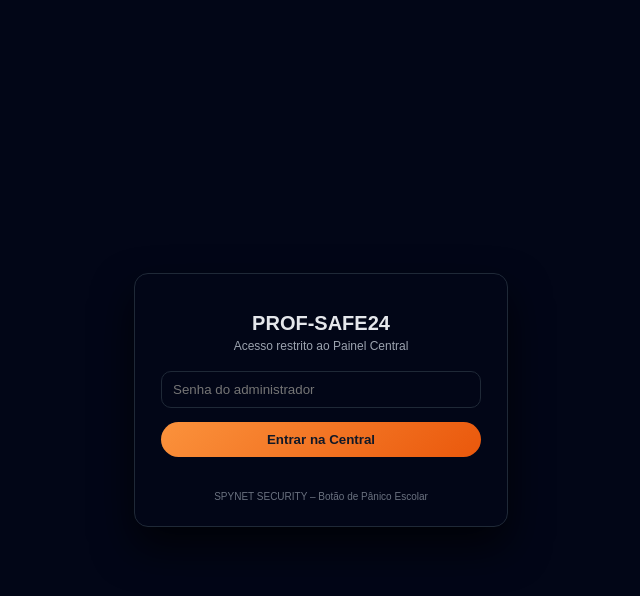
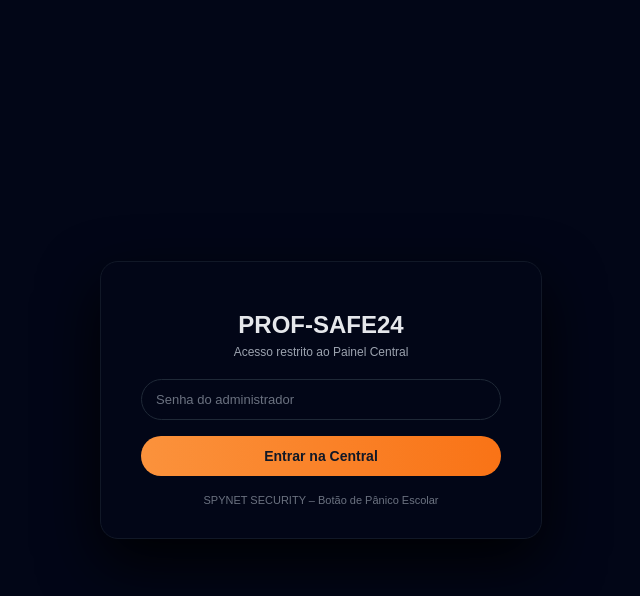
Before and after one commit to salveci2022/prof-safe24-premium-secure, a Flask app: page /login_central in a window 1280 px wide. Shown: the top 596 px of the page, without its empty margins (319-959 px from the left). Run offline with Flask 3, Linux system fonts and the light colour scheme.

Commit message:
Update login_central.html

```diff
--- a/templates/login_central.html
+++ b/templates/login_central.html
@@ -2,88 +2,108 @@
 <html lang="pt-BR">
 <head>
     <meta charset="UTF-8">
-    <title>SPYNET – Acesso Central</title>
+    <title>PROF-SAFE24 – Acesso Central</title>
     <style>
         body {
+            margin: 0;
+            padding: 0;
             background: #020617;
+            font-family: Arial, sans-serif;
             color: #e5e7eb;
-            font-family: Arial, sans-serif;
+            height: 100vh;
             display: flex;
             align-items: center;
             justify-content: center;
-            height: 100vh;
-            margin: 0;
         }
+
         .card {
             background: #020617;
-            border-radius: 14px;
-            border: 1px solid #1f2937;
-            padding: 24px 26px;
-            width: 320px;
-            box-shadow: 0 20px 40px rgba(0,0,0,0.7);
+            border-radius: 18px;
+            padding: 32px 40px;
+            box-shadow: 0 24px 60px rgba(0,0,0,0.9);
             text-align: center;
+            min-width: 360px;
+            border: 1px solid #111827;
         }
+
         h1 {
-            font-size: 20px;
-            margin-bottom: 4px;
+            font-size: 24px;
+            margin-bottom: 6px;
         }
-        p {
+
+        .subtitle {
             font-size: 12px;
             color: #9ca3af;
-            margin-top: 0;
-            margin-bottom: 18px;
+            margin-bottom: 20px;
         }
+
         input {
             width: 100%;
-            padding: 10px 11px;
-            border-radius: 10px;
+            padding: 12px 14px;
+            border-radius: 999px;
             border: 1px solid #1f2937;
             background: #020617;
             color: #e5e7eb;
-            margin-bottom: 10px;
+            font-size: 13px;
             box-sizing: border-box;
         }
+
+        input::placeholder {
+            color: #6b7280;
+        }
+
         .btn {
+            margin-top: 16px;
             width: 100%;
-            padding: 10px 14px;
+            padding: 12px 14px;
             border-radius: 999px;
             border: none;
-            background: linear-gradient(135deg, #fb923c, #ea580c);
+            cursor: pointer;
+            font-weight: bold;
+            font-size: 14px;
+            background: linear-gradient(90deg,#fb923c,#f97316);
             color: #111827;
-            font-weight: bold;
-            cursor: pointer;
-            margin-top: 4px;
         }
+
+        .btn:hover {
+            filter: brightness(1.05);
+        }
+
+        .footer {
+            margin-top: 18px;
+            font-size: 11px;
+            color: #6b7280;
+        }
+
         .erro {
+            margin-top: 10px;
+            font-size: 12px;
             color: #f97316;
-            font-size: 12px;
-            margin-top: 8px;
-            min-height: 16px;
-        }
-        .footer {
-            font-size: 10px;
-            color: #6b7280;
-            margin-top: 10px;
         }
     </style>
 </head>
 <body>
+
 <div class="card">
     <h1>PROF-SAFE24</h1>
-    <p>Acesso restrito ao Painel Central</p>
+    <div class="subtitle">Acesso restrito ao Painel Central</div>
 
     <form method="POST" action="/login_central">
-        <input type="password" name="password" placeholder="Senha do administrador">
-        <button class="btn" type="submit">Entrar na Central</button>
+        <input
+            type="password"
+            name="password"
+            placeholder="Senha do administrador">
+        <button type="submit" class="btn">Entrar na Central</button>
     </form>
 
-    <div class="erro">
-        {% if error %}{{ error }}{% endif %}
-    </div>
+    {% if error %}
+    <div class="erro">{{ error }}</div>
+    {% endif %}
 
     <div class="footer">
         SPYNET SECURITY – Botão de Pânico Escolar
     </div>
 </div>
+
 </body>
 </html>
```
